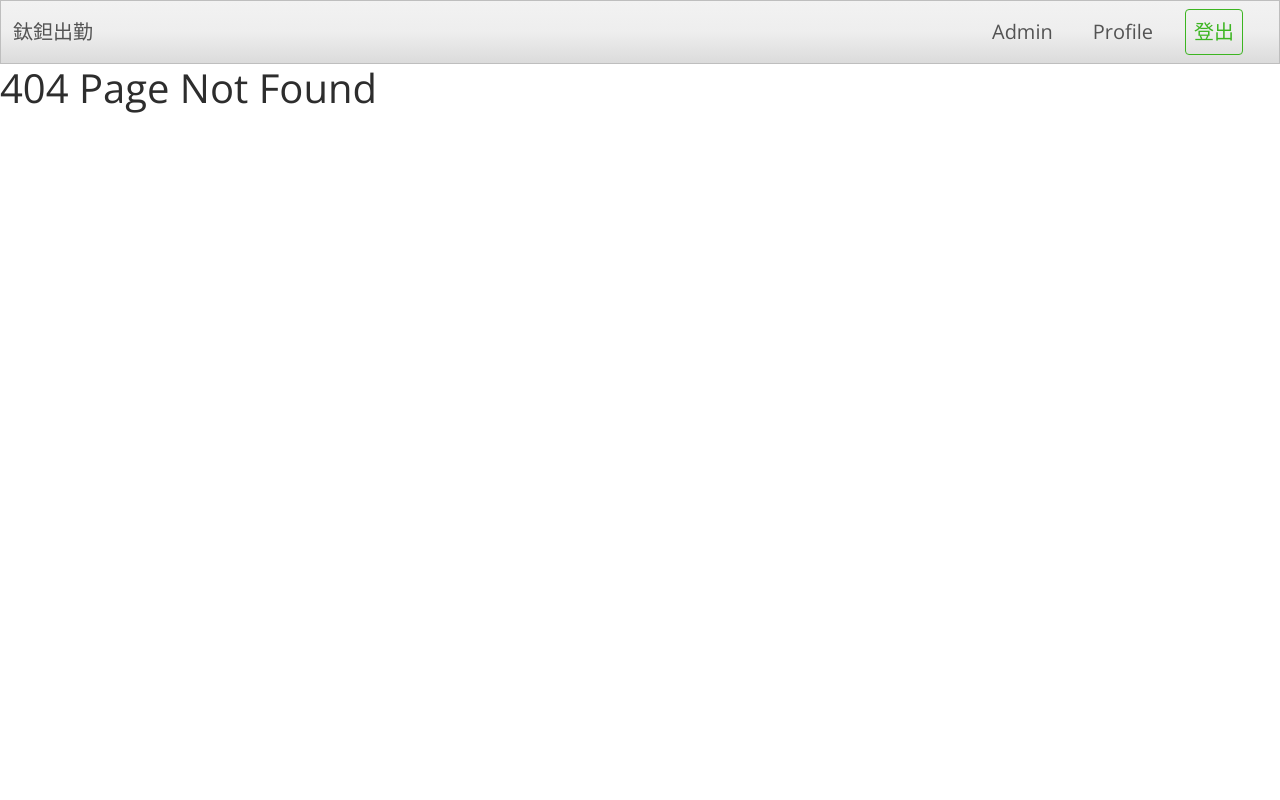
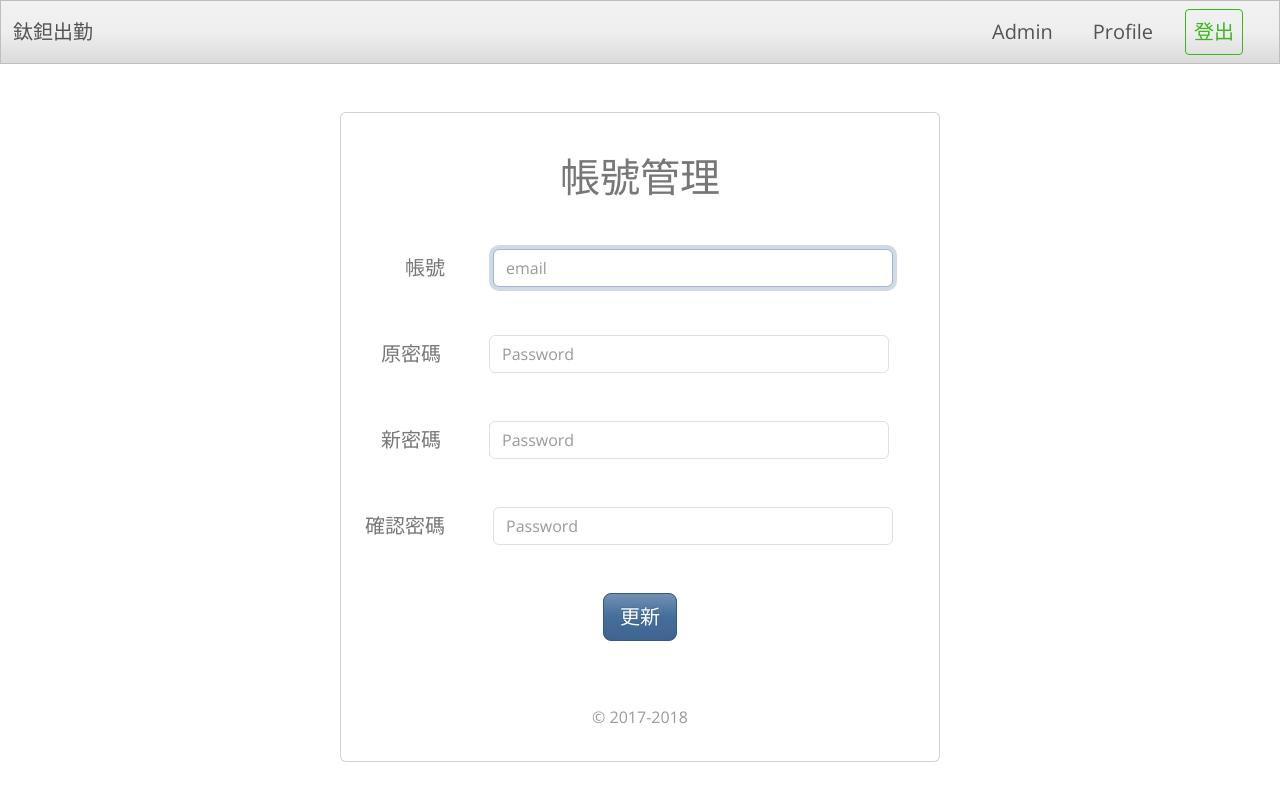
Before and after one commit to stu96534/attendance_front, a Vue app: page /users/1 in a window 1280 px wide. Before the commit this address had no page. Shown: the top 800 px of the page. Built offline with nearby package versions, Linux system fonts and the light colour scheme.

Commit message:
feat: create user page

```diff
--- a/src/router/index.ts
+++ b/src/router/index.ts
@@ -17,6 +17,11 @@ const router = createRouter({
       component: () => import('../views/Attendant.vue'),
     },
     {
+      path: '/users/:id',
+      name: 'user',
+      component: () => import('../views/User.vue'),
+    },
+    {
       path: '/:pathMatch(.*)*',
       name: 'not-found',
       component: NotFound,
--- /dev/null
+++ b/src/views/User.vue
@@ -0,0 +1,52 @@
+<template>
+  <div class="container py-5">
+    <div class="card card-body mx-auto d-flex">
+      <form class="w-100" >
+
+        <div class="text-center mb-4">
+          <h1 class="h3 mb-3 mt-4 font-weight-normal fs-1">帳號管理</h1>
+        </div>
+
+        <div class="form-label-group mb-5 ms-5 mt-5 d-flex align-items-center fs-5">
+          <label for="email" class="me-5">帳號</label>
+          <div class="input">
+            <input id="email" name="email" type="email" class="form-control" placeholder="email"
+              autocomplete="username" required autofocus />
+          </div>
+        </div>
+
+        <div class="form-label-group mb-5 mt-4 ms-4 d-flex align-items-center fs-5">
+          <label for="password" class="me-5">原密碼</label>
+          <div class="input">
+            <input id="password"  name="password" type="password" class="form-control"
+              placeholder="Password" autocomplete="current-password" required />
+          </div>
+        </div>
+
+        <div class="form-label-group mb-5 mt-4 ms-4 d-flex align-items-center fs-5">
+          <label for="password" class="me-5">新密碼</label>
+          <div class="input">
+            <input id="password" name="password" type="password" class="form-control" placeholder="Password"
+              autocomplete="current-password" required />
+          </div>
+        </div>
+
+        <div class="form-label-group mb-5 mt-4 ms-2 d-flex align-items-center fs-5">
+          <label for="password" class="me-5">確認密碼</label>
+          <div class="input">
+            <input id="password" name="password" type="password" class="form-control" placeholder="Password"
+              autocomplete="current-password" required />
+          </div>
+        </div>
+
+        <div class="d-grid justify-content-center align-self-center mt-5">
+          <button class="btn btn-lg btn-primary btn-block mb-3" type="submit">
+            更新
+          </button>
+        </div>
+
+        <p class="mt-5 mb-3 text-muted text-center">&copy; 2017-2018</p>
+      </form>
+    </div>
+  </div>
+</template>
```
